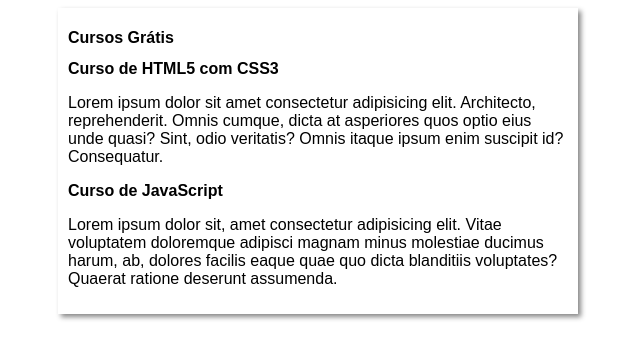
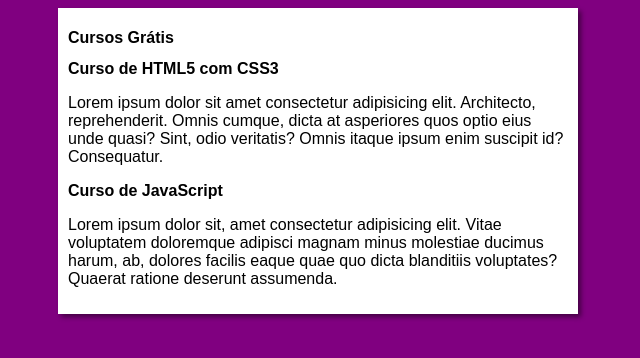
Before and after one commit to PedroHdeSa/projeto-site, a plain HTML site: page index.html in a window 1280 px wide. Shown: the whole page, without its empty margins (322-962 px from the left). Drawn offline with Linux system fonts and the light colour scheme.

Commit message:
Update style.css

```diff
--- a/estilos/style.css
+++ b/estilos/style.css
@@ -4,7 +4,7 @@
 }
 
 body {
-    background-color: (204, 157, 248);
+    background-color: purple;
 }
 
 
```
